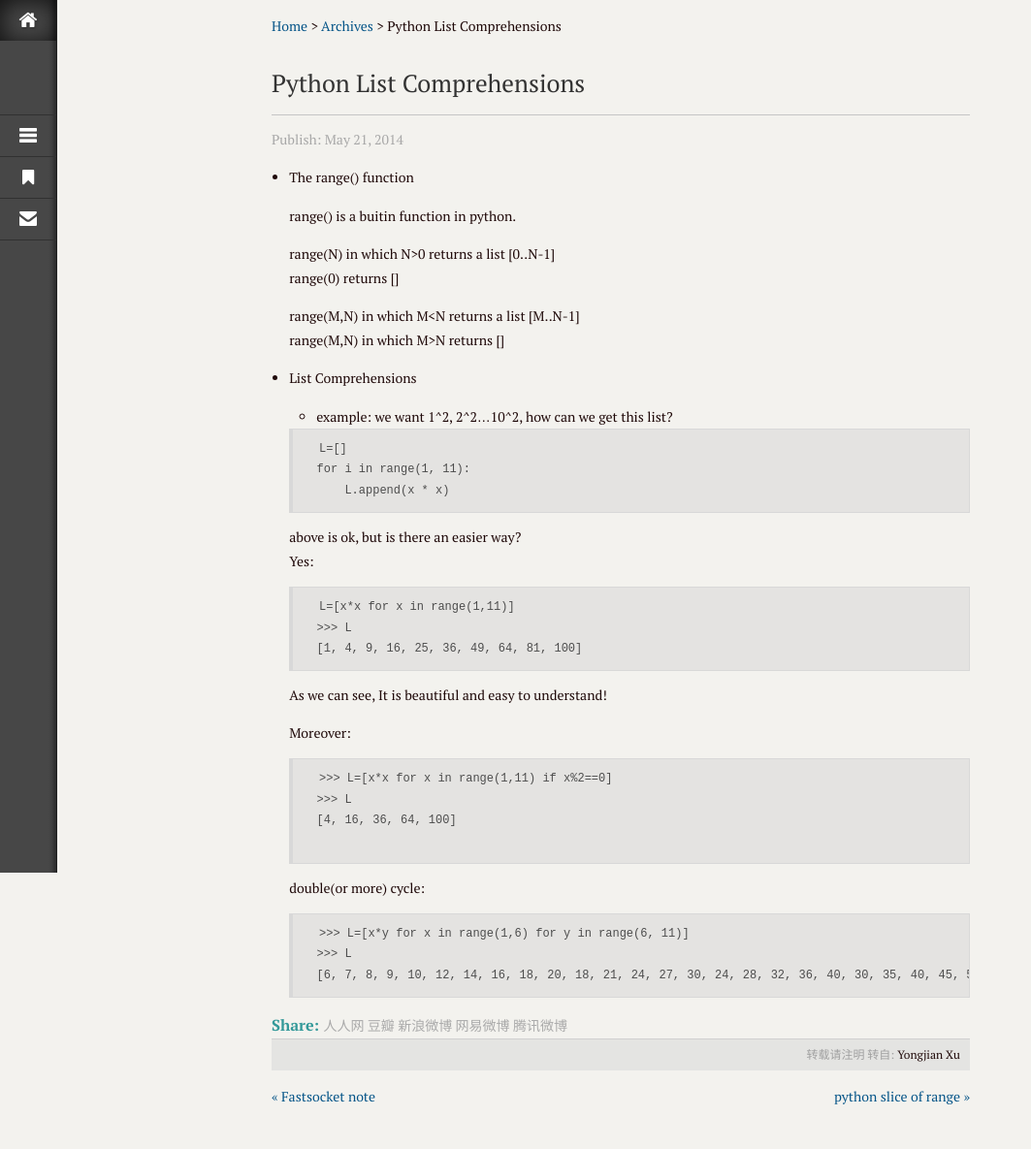
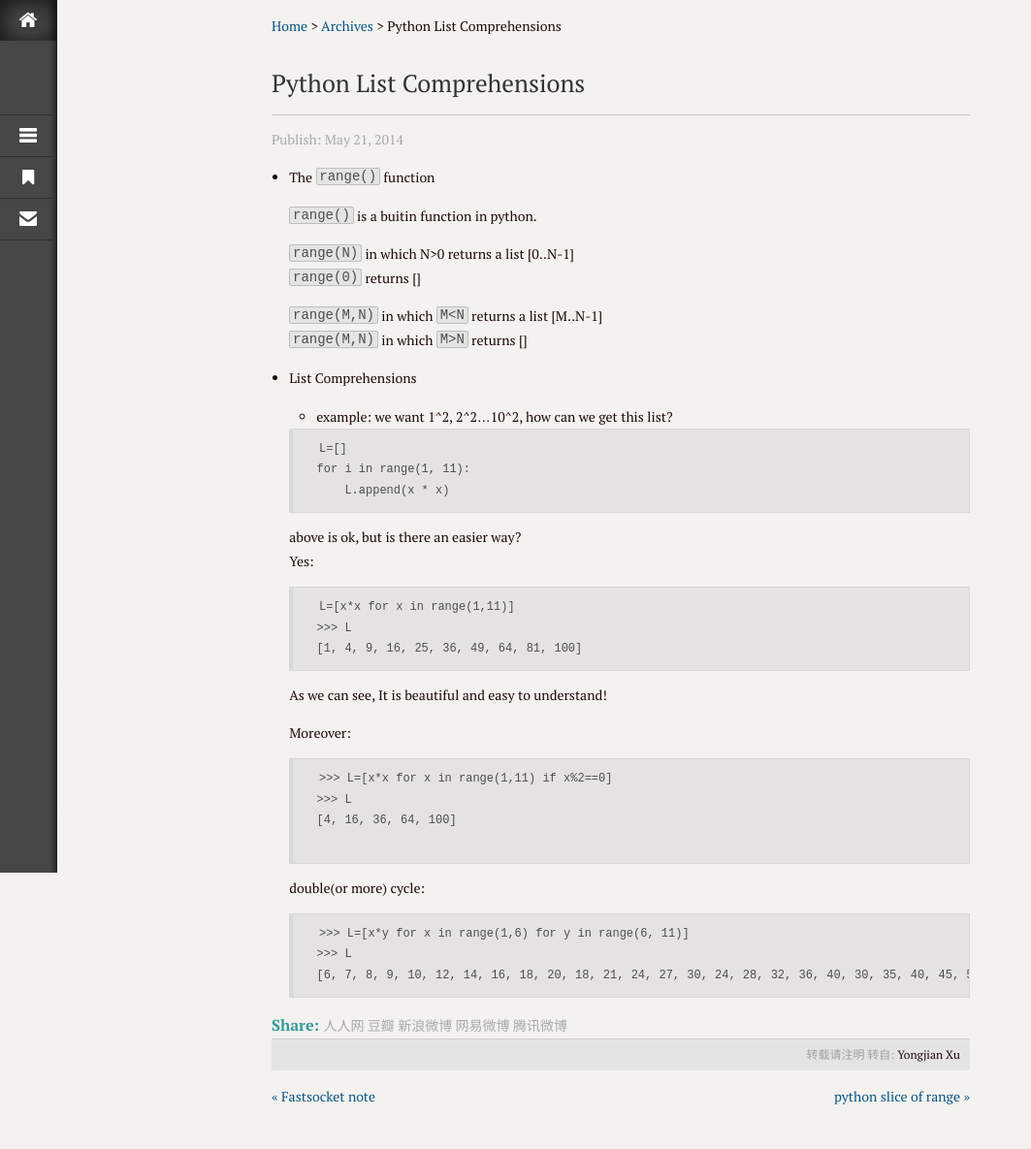
Before and after one commit to xiaoqshou/xuyongjiande.github.io, a Jekyll site: the page built from _posts/python/2014-05-21-Python-List-Comprehensions.md, in a window 1280 px wide. Shown: the whole page at 97% size, without its empty margins (0-1063 px from the left). Built offline with Jekyll 4.4.1, drawn with Linux system fonts in a browser that asks for light colours; Markdown is read by kramdown in place of the engine named in the settings.

Commit message:
fix text

```diff
--- a/_posts/python/2014-05-21-Python-List-Comprehensions.md
+++ b/_posts/python/2014-05-21-Python-List-Comprehensions.md
@@ -5,15 +5,15 @@ description:
 classification: Python
 ---
 
-* The range() function
+* The `range()` function
 
-	range() is a buitin function in python.
+	`range()` is a buitin function in python.
 
-	range(N) in which N>0 returns a list [0..N-1]
-	range(0) returns []
+	`range(N)` in which N>0 returns a list [0..N-1]
+	`range(0)` returns []
 
-	range(M,N) in which M<N returns a list [M..N-1]
-	range(M,N) in which M>N returns []
+	`range(M,N)` in which `M<N` returns a list [M..N-1]
+	`range(M,N)` in which `M>N` returns []
 
 * List Comprehensions
 
```
